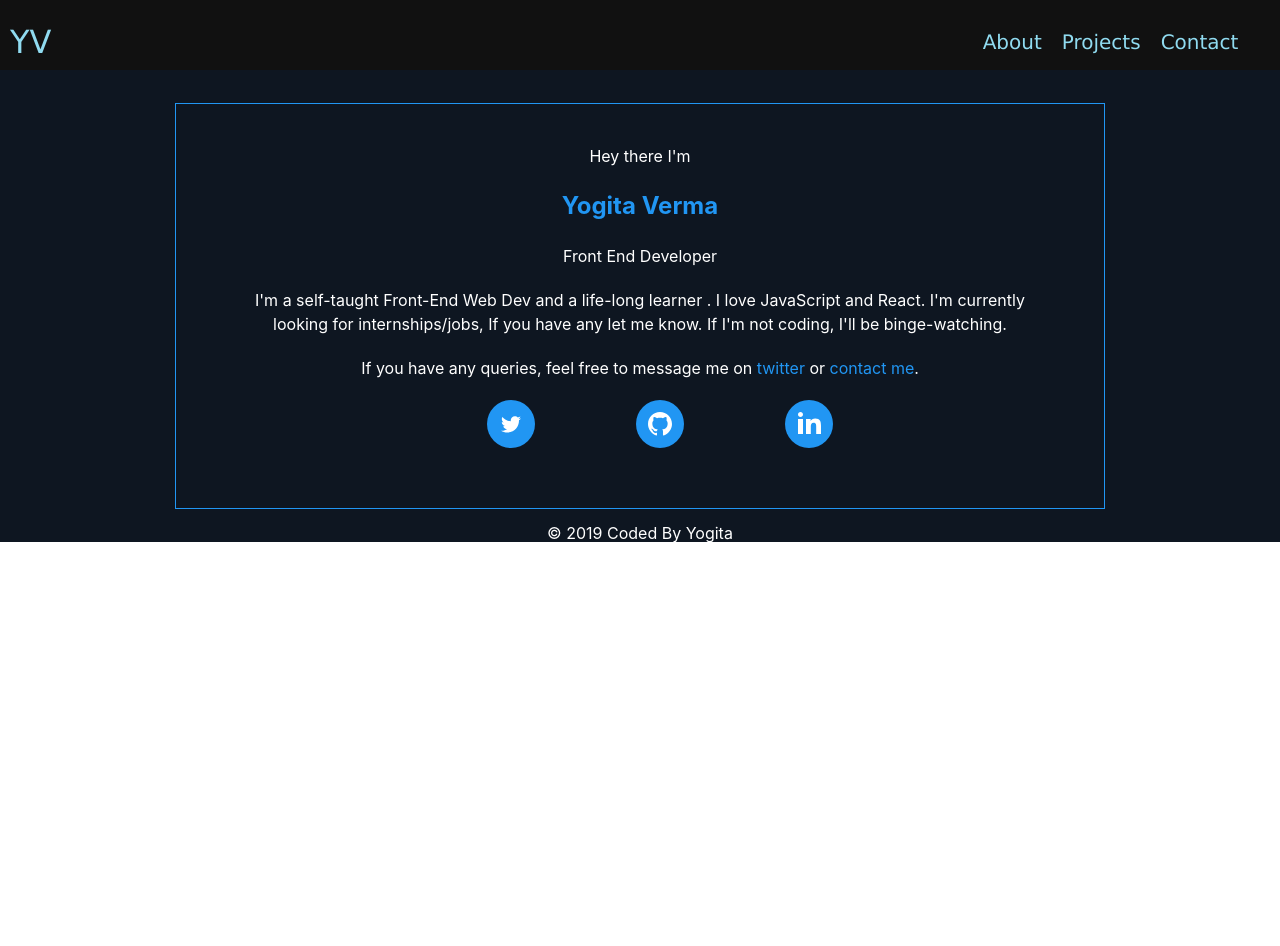
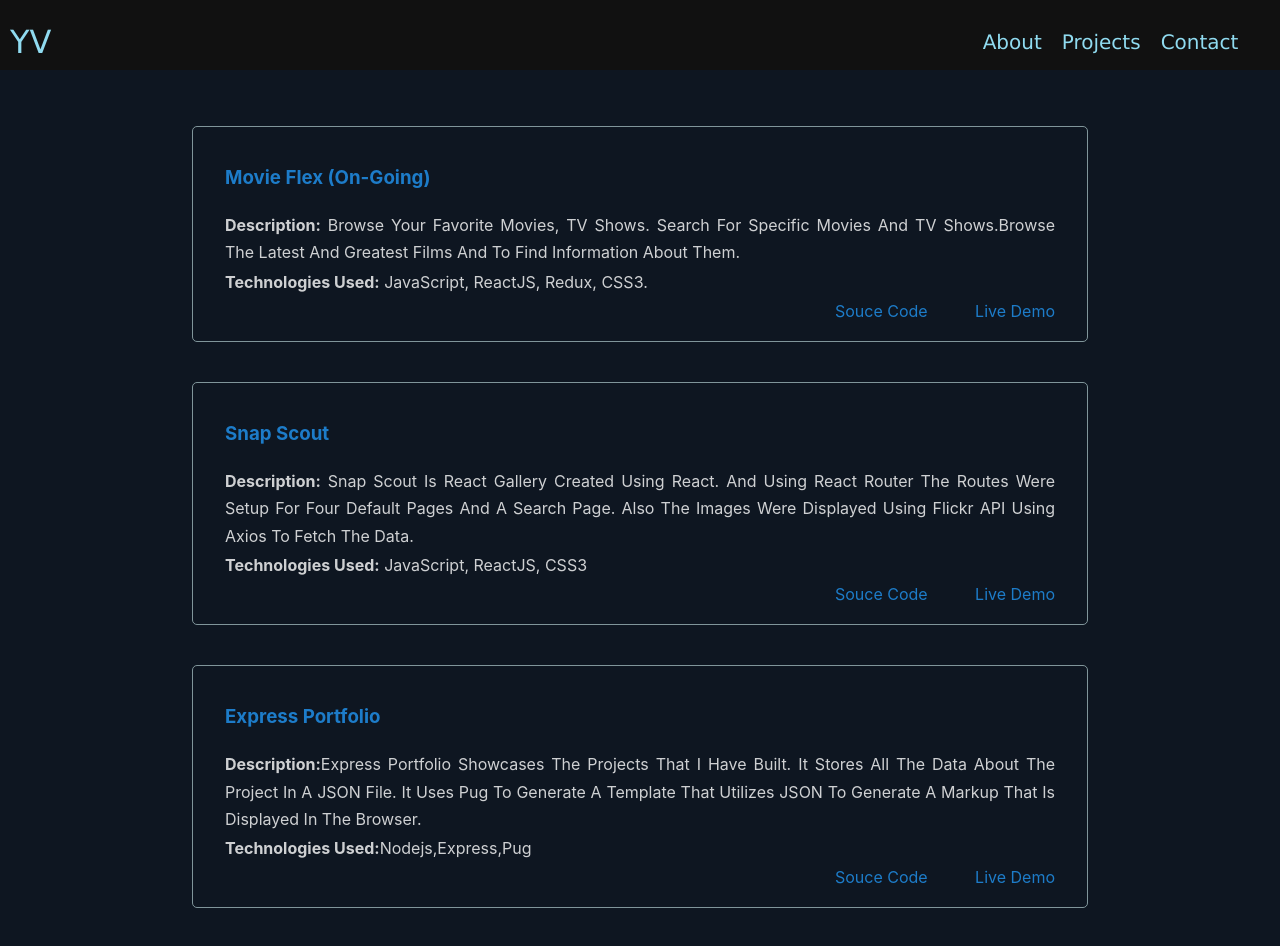
Before and after one commit to Yog9/portfolio, a React (Create React App) app: page /#/projects in a window 1280 px wide. Shown: the top 946 px of the page. Before the commit the page ends 800 px from the top, so only its background shows below. Built offline with nearby package versions, Linux system fonts and the light colour scheme.

Commit message:
Description and links added

```diff
--- a/src/App.js
+++ b/src/App.js
@@ -1,6 +1,6 @@
 import React, { Component } from 'react'
 import Navbar from './components/Navbar/Navbar';
-import { BrowserRouter as Router, Route, Link, Switch } from "react-router-dom";
+import { HashRouter, Route, Link, Switch } from "react-router-dom";
 import './App.css';
 import Home from './components/Home/Home';
 import Contact from './components/Contact/Contact';
@@ -9,7 +9,7 @@ import Projects from './components/Projects/Projects';
 class App extends Component {
   render() {
     return (
-      <Router>
+      <HashRouter basename="/portfolio">
         <div className="container">
           <Navbar />
           <Switch>
@@ -19,7 +19,7 @@ class App extends Component {
             <Route path="/about" component={About} />
           </Switch>
         </div>
-      </Router>
+      </HashRouter>
     )
   }
 }
--- a/src/components/About/About.js
+++ b/src/components/About/About.js
@@ -8,12 +8,9 @@ export default function About() {
                 <h2 class="aboutheading">
                     About Me</h2><section class="">
                     <h3 class="pageHeader">Background</h3>
-                    <p>I am a front-end developer from Pune,Maharashtra.
-                    I'm doing web development and I'm on my way to becoming a Full Stack Engineer. I have learned programming from various resources . I have worked at TaxiVaxi Pune as Web Designer for 3 months.</p></section><section class="">
+                    <p>I am a front-end developer from Pune,Maharashtra.I'm doing web development and I'm on my way to become a Full Stack Engineer.I have also worked at BAI Infosystems Private Limited, Pune as Web Designer for 4 months.</p>
                     <h3>Knowledgle In</h3>
-                    <p>I'm knowledgeble in JavaScript,React, Redux,Nodejs and Sass. You can checkout my <a href="/projects">projects</a> (or)
-        at my <a href="https://github.com/Yog9"
-                            target="_blank" rel="noopener noreferrer">github</a> page.</p>
+                    <p>I'm knowledgeble in JavaScript,React, Redux,Nodejs and Sass.I invite you to take a look at my <a href="/https://github.com/Yog9/" target="_blank">Github </a> to see examples of the many self-initiated projects that I have completed.</p>
                 </section>
 
             </article>
--- a/src/components/Home/Home.js
+++ b/src/components/Home/Home.js
@@ -10,8 +10,8 @@ export default class Home extends Component {
                     <p>Hey there I'm</p>
                     <h2>Yogita Verma</h2>
                     <p>Front End Developer</p>
-                    <p className="primary">I'm a self-taught Front-End Web Dev and a life-long learner . I love JavaScript and React. I'm currently looking for internships/jobs, If you have any let me know. If I'm not coding, I'll be binge-watching.</p>
-                    <p>If you have any queries, feel free to message me on <a href="#">twitter</a> or <a href="#">contact me</a>.</p>
+                    <p className="primary">I'm a self-taught Front-End Web Devloper and a life-long learner. I love JavaScript and React. I'm currently looking for internships/jobs. If I'm not coding, I'll be binge-watching.</p>
+                    <p>If you have any queries, feel free to message me on <a href="https://twitter.com/YogitaVerma20">twitter</a> or <a href="/contact">contact me</a>.</p>
                     <ul className="social-icons">
                         <li><Link to="https://twitter.com/YogitaVerma20" title="Yogita Verma on Twitter" class="SocialIconsStyle"><svg xmlns="http://www.w3.org/2000/svg" xlink="http://www.w3.org/1999/xlink" viewBox="0 0 50 50" version="1.1" width="20px" height="20px">
                             <path fill="white" d="M 50.0625 10.4375 C 48.214844 11.257813 46.234375 11.808594 44.152344 12.058594 C 46.277344 10.785156 47.910156 8.769531 48.675781 6.371094 C 46.691406 7.546875 44.484375 8.402344 42.144531 8.863281 C 40.269531 6.863281 37.597656 5.617188 34.640625 5.617188 C 28.960938 5.617188 24.355469 10.21875 24.355469 15.898438 C 24.355469 16.703125 24.449219 17.488281 24.625 18.242188 C 16.078125 17.8125 8.503906 13.71875 3.429688 7.496094 C 2.542969 9.019531 2.039063 10.785156 2.039063 12.667969 C 2.039063 16.234375 3.851563 19.382813 6.613281 21.230469 C 4.925781 21.175781 3.339844 20.710938 1.953125 19.941406 C 1.953125 19.984375 1.953125 20.027344 1.953125 20.070313 C 1.953125 25.054688 5.5 29.207031 10.199219 30.15625 C 9.339844 30.390625 8.429688 30.515625 7.492188 30.515625 C 6.828125 30.515625 6.183594 30.453125 5.554688 30.328125 C 6.867188 34.410156 10.664063 37.390625 15.160156 37.472656 C 11.644531 40.230469 7.210938 41.871094 2.390625 41.871094 C 1.558594 41.871094 0.742188 41.824219 -0.0585938 41.726563 C 4.488281 44.648438 9.894531 46.347656 15.703125 46.347656 C 34.617188 46.347656 44.960938 30.679688 44.960938 17.09375 C 44.960938 16.648438 44.949219 16.199219 44.933594 15.761719 C 46.941406 14.3125 48.683594 12.5 50.0625 10.4375 Z " />
--- a/src/components/Projects/Projects.js
+++ b/src/components/Projects/Projects.js
@@ -7,22 +7,22 @@ export default function Projects() {
             <div className="project">
                 <div className="project-list">
                     <div className="project-item">
-                        <h3>Movie Flex</h3>
+                        <h3>Movie Flex (On-going)</h3>
                         <p><strong>Description:</strong> Browse your favorite Movies, TV shows. Search for specific movies and TV shows.Browse the latest and greatest films and to find information about them.</p>
-                        <p><strong> Technologies Used:</strong> JavaScript, ReactJS,Redux, HTML5,CSS3</p>
+                        <p><strong> Technologies Used:</strong> JavaScript, ReactJS, Redux, CSS3.</p>
                         <div className="buttons">
-                            <Link to="https://github.com/Yog9">Souce Code</Link>
+                            <Link to="https://github.com/Yog9/Movie-Flex">Souce Code</Link>
                             <Link to="">Live Demo</Link>
                         </div>
 
                     </div>
                     <div className="project-item">
-                        <h3>React Gallery</h3>
-                        <p><strong>Description:</strong> React Gallery was created using React. Using React Router the routes were set  up for three  default pages and a search page. Also the images were displayed using Flickr API using axios to fetch the data. </p>
-                        <p><strong> Technologies Used:</strong> JavaScript, ReactJS,HTML5,CSS3</p>
+                        <h3>Snap Scout</h3>
+                        <p><strong>Description:</strong> Snap Scout is React Gallery created using React. And using React Router the routes were setup for four default pages and a search page. Also the images were displayed using Flickr API using axios to fetch the data. </p>
+                        <p><strong> Technologies Used:</strong> JavaScript, ReactJS, CSS3</p>
                         <div className="buttons">
-                            <Link to="https://github.com/Yog9">Souce Code</Link>
-                            <Link to="">Live Demo</Link>
+                            <Link to="https://github.com/Yog9/SnapScout">Souce Code</Link>
+                            <Link to="https://yog9.github.io/SnapScout/">Live Demo</Link>
                         </div>
                     </div>
                     <div className="project-item">
@@ -30,8 +30,8 @@ export default function Projects() {
                         <p><strong>Description:</strong>Express Portfolio showcases the projects that I have built. It stores all the data about the project in a JSON file. It uses Pug to generate a template that utilizes JSON to generate a markup that is displayed in the browser.</p>
                         <p><strong>Technologies Used:</strong>Nodejs,Express,Pug</p>
                         <div className="buttons">
-                            <Link to="https://github.com/Yog9">Souce Code</Link>
-                            <Link to="">Live Demo</Link>
+                            <Link to="https://github.com/Yog9/Express-Portfolio">Souce Code</Link>
+                            <Link to="https://express-portfolio1.herokuapp.com/">Live Demo</Link>
                         </div>
                     </div>
                 </div>
```
